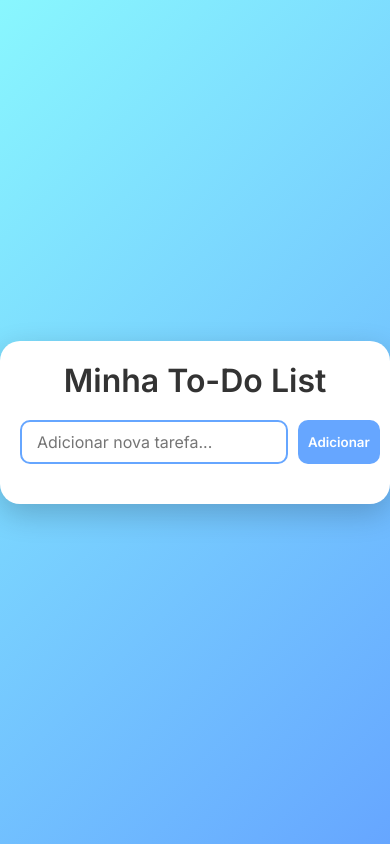
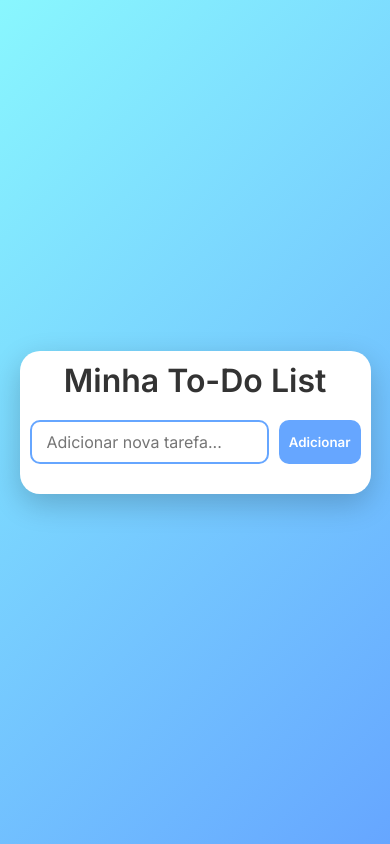
Before and after one commit to Francisco-Simao/todo-list-pj, a plain HTML site: page index.html in a window 390 px wide. Drawn offline with Linux system fonts and the light colour scheme.

Commit message:
config of size

```diff
--- a/src/style.css
+++ b/src/style.css
@@ -23,7 +23,6 @@ body {
     max-width: 400px;
     padding: 10px;
 }
-
 h1 {
     text-align: center;
     margin-bottom: 20px;
@@ -71,6 +70,7 @@ h1 {
 
 .todo-item {
     background: #f0f4ff;
+    height: 10%;
     padding: 10px 15px;
     border-radius: 10px;
     margin-bottom: 10px;
@@ -100,7 +100,11 @@ h1 {
 
 @media(max-width: 450px){
     .container {
-        padding: 20px;
+        width: 90%;
+    }
+
+    #todo-input {
+        width: 20px;
     }
 
     #add-btn {
```
